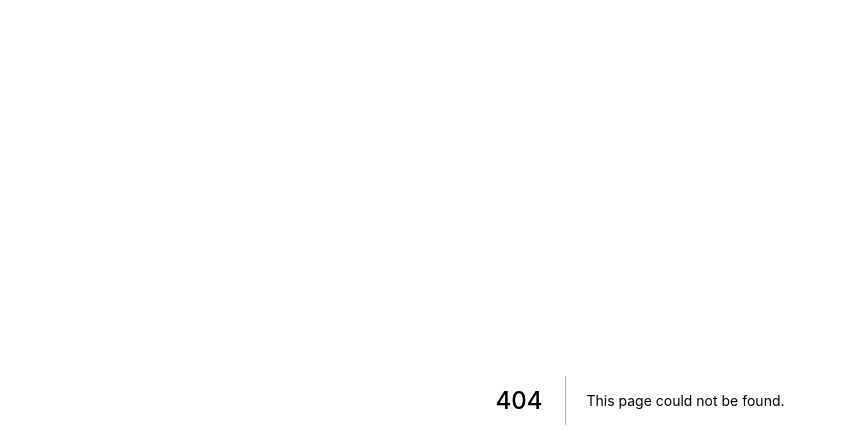
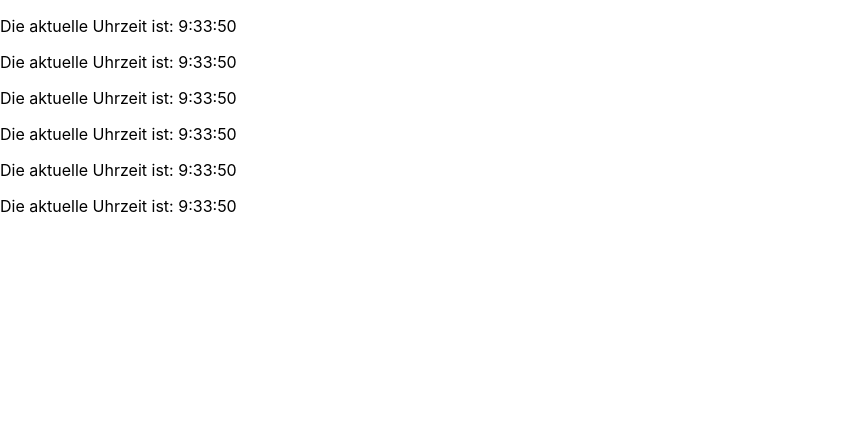
Before and after one commit to karrycgi/next-learn, a Next.js app: page /demo in a window 1280 px wide. Before the commit this address had no page. Shown: the top 448 px of the page, without its empty margins (0-846 px from the left). Built offline with nearby package versions, Linux system fonts and the light colour scheme.

Commit message:
Time Beispiel hinzugefügt

```diff
--- /dev/null
+++ b/components/Time.component.tsx
@@ -0,0 +1,37 @@
+import React from "react";
+
+interface Props {}
+interface State {
+    date: Date,
+    intervalId?: NodeJS.Timer
+}
+
+export default class Time extends React.Component<Props, State> {
+    constructor(props:Props) {
+        super(props);
+
+        this.state = {
+            date: new Date()
+        }
+
+        this.updateTime = this.updateTime.bind(this);
+    }
+
+    updateTime(): void {
+        this.setState({date: new Date()})
+    }
+
+    componentDidMount(): void {
+        this.setState({
+            intervalId: setInterval(this.updateTime, 1000)
+        })
+    }
+
+    componentWillUnmount(): void {
+        this.state.intervalId && clearInterval(this.state.intervalId);
+    }
+
+    render():JSX.Element {
+        return <span>{`${this.state.date.getHours()}:${this.state.date.getMinutes()}:${this.state.date.getSeconds()}`}</span>
+    }
+}
--- /dev/null
+++ b/pages/demo.tsx
@@ -0,0 +1,15 @@
+import { NextPage } from "next";
+import Time from "../components/Time.component";
+
+const DemoPage: NextPage = () => {
+    return <div>
+        <p>Die aktuelle Uhrzeit ist: <Time /></p>
+        <p>Die aktuelle Uhrzeit ist: <Time /></p>
+        <p>Die aktuelle Uhrzeit ist: <Time /></p>
+        <p>Die aktuelle Uhrzeit ist: <Time /></p>
+        <p>Die aktuelle Uhrzeit ist: <Time /></p>
+        <p>Die aktuelle Uhrzeit ist: <Time /></p>
+    </div>
+}
+
+export default DemoPage;
```
